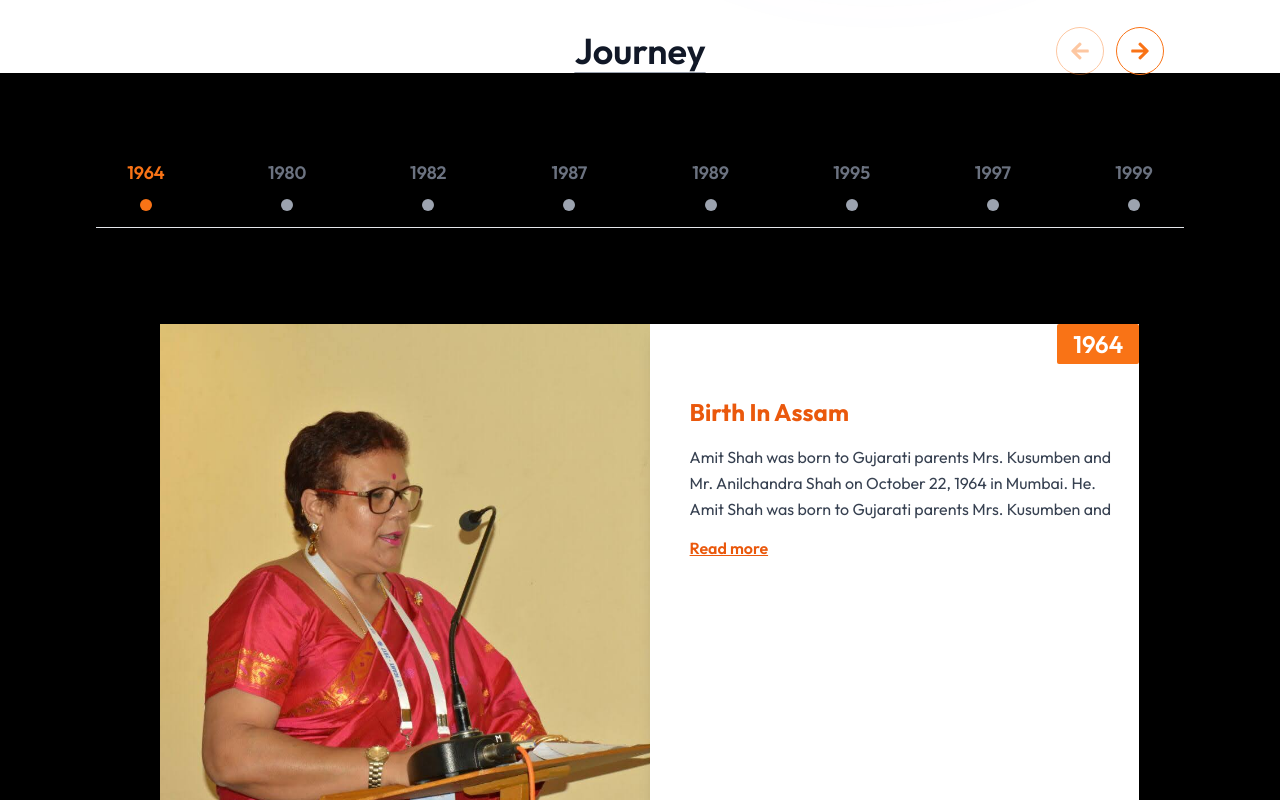
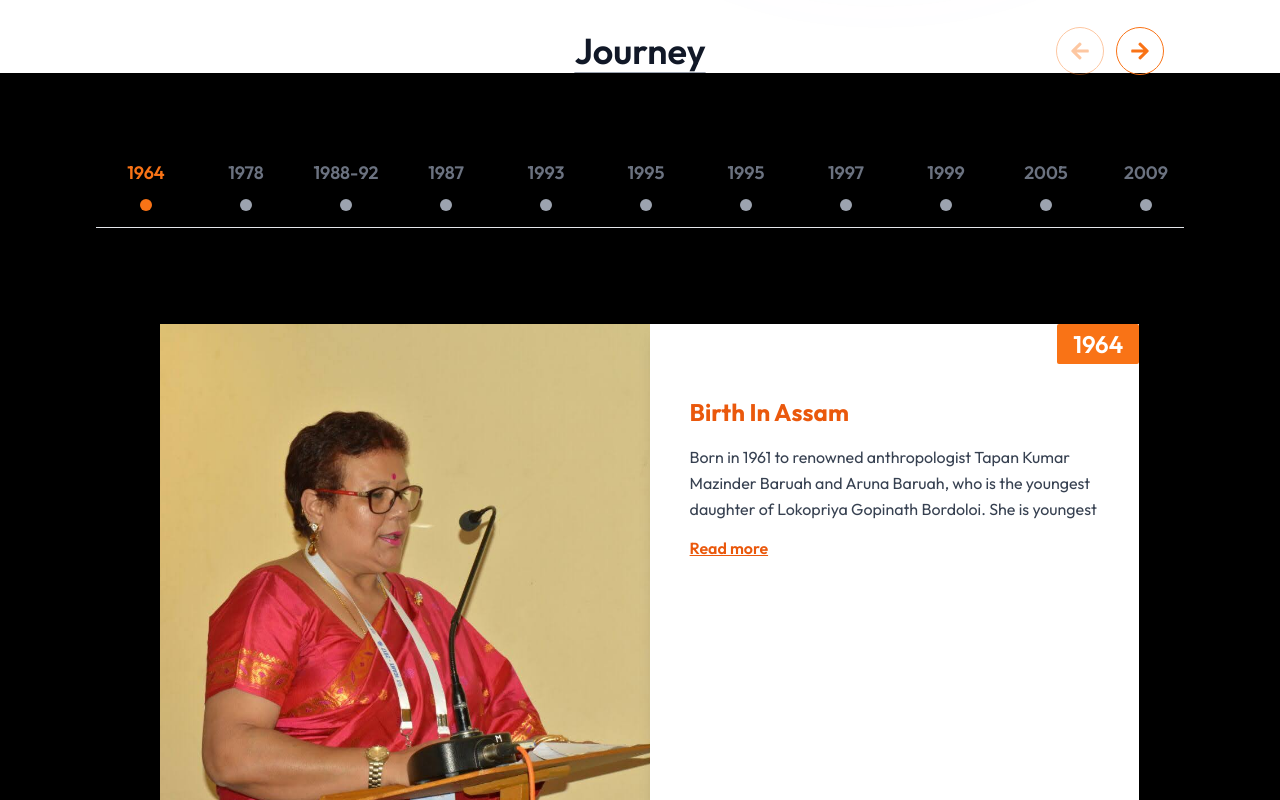
Before and after one commit to KaranbirChakraborty14u/Port, a React (Vite) app: page / in a window 1280 px wide. Shown: the part 727-1527 px from the top of the page. Built offline with nearby package versions, Linux system fonts and the light colour scheme.

Commit message:
Changes in journey section

```diff
--- a/src/components/Journey.jsx
+++ b/src/components/Journey.jsx
@@ -9,21 +9,21 @@ const timelineDatas = [
     image: journeyPic,
     title: "Birth In Assam",
     description:
-      "Amit Shah was born to Gujarati parents Mrs. Kusumben and Mr. Anilchandra Shah on October 22, 1964 in Mumbai. He. Amit Shah was born to Gujarati parents Mrs. Kusumben and Mr. Anilchandra Shah on October 22, 1964 in Mumbai. Amit Shah was born to Gujarati parents Mrs. Kusumben and Mr. Anilchandra Shah on October 22, 1964 in Mumbai.",
+      "Born in 1961 to renowned anthropologist Tapan Kumar Mazinder Baruah and Aruna Baruah, who is the youngest daughter of Lokopriya Gopinath Bordoloi. She is youngest among four sibling. Most of her childhood was spent in Tezu where her father was posted.",
   },
   {
-    year: "1980",
+    year: "1978",
     image: journeyPic,
-    title: "Schooling Days",
+    title: "College Days",
     description:
-      "During his schooling, Amit Shah showed great interest in debates, history, and Indian politics, During his schooling, Amit Shah showed great interest in debates, history, and Indian politics,During his schooling, Amit Shah showed great interest in debates, history, and Indian politics ",
+      "In 1978 Dr Sunita Changkakati joined Cotton College to enrol herself in B.A with Hons in Political Science. During College she was actively involved in the Assam Andolan Movement. She was part of the key youth brigades.",
   },
   {
-    year: "1982",
+    year: "1988-92",
     image: journeyPic,
-    title: "College Life",
+    title: "PhD",
     description:
-      "In 1982, he joined college and began taking active interest in student organizations and social work. During his schooling, Amit Shah showed great interest in debates, history, and Indian politics,During his schooling, Amit Shah showed great interest in debates, history, and Indian politics",
+      "She completed her PhD in Political science from Guahati University where dissertation was on “Impact of Urbanisation & Modernisation in the tribal villages of Assam. A comparative study of Rabha tribes in Odalbakra & Rajapara Villages”. As part of her research, she spent a lot of time in villages of Odalbakra and Rajapara studying & researching their ways of life especially the cultural, religious and socio-economic aspects.",
   },
   {
     year: "1987",
@@ -33,11 +33,11 @@ const timelineDatas = [
       "Amit Shah started his political journey through student wings and gradually became known for his leadership. During his schooling, Amit Shah showed great interest in debates, history, and Indian politics,During his schooling, Amit Shah showed great interest in debates, history, and Indian politics",
   },
   {
-    year: "1989",
+    year: "1993",
     image: journeyPic,
-    title: "Major Breakthrough",
+    title: "Professional Career",
     description:
-      "By 1989, Amit Shah had become a recognizable name in his constituency.During his schooling, Amit Shah showed great interest in debates, history, and Indian politics,During his schooling, Amit Shah showed great interest in debates, history, and Indian politics",
+      "In 1993 Dr Sunita joined District Primary Education Programme (Govt. of Asam) as a consultant and from there she moved to Assam Mahila Samata Society as a Gender consultany",
   },
   {
     year: "1995",
@@ -47,20 +47,77 @@ const timelineDatas = [
       "In 1995, he got a major opportunity in the state politics, marking the beginning of a new phase.During his schooling, Amit Shah showed great interest in debates, history, and Indian politics,During his schooling, Amit Shah showed great interest in debates, history, and Indian politics",
   },
   {
+    year: "1995",
+    image: journeyPic,
+    title: "CO Founding ACRD",
+    description:
+      "After working for a couple of years for different govt schemes, she realised that there is a need for a social platform through which she could work issues such as women empowerment, poverty, child rights at a grassroots level. These ideas gave birth to Assam Centre for Rural Development (ACRD),  an NGO Dr Sunita Changkakati co-founded with Dr. Lily Mazinder Baruah.",
+  },
+  {
     year: "1997",
     image: journeyPic,
-    title: "Leadership Roles",
+    title: "Executive Director",
     description:
-      "Amit Shah took up leadership roles and was acknowledged as a skilled strategist.During his schooling, Amit Shah showed great interest in debates, history, and Indian politics,During his schooling, Amit Shah showed great interest in debates, history, and Indian politics",
+      "After working in the capacity as a secretary of the organisation for the first 2 years, she was made the Executive Director. She worked in this capacity till 2014 growing the organisation leaps and bounds.",
   },
   {
     year: "1999",
     image: journeyPic,
-    title: "National Recognition",
+    title: "Vocational Training and Skill Development Centre",
     description:
-      "By 1999, he had earned national recognition in political circles. During his schooling, Amit Shah showed great interest in debates, history, and Indian politicsDuring his schooling, Amit Shah showed great interest in debates, history, and Indian politicsDuring his schooling, Amit Shah showed great interest in debates, history, and Indian politics",
+      "In 1999 she started a training centre named VTSDC in Chayani Borduar area which mainly focused on livelihood and skill development of the villagers.",
+  },
+  {
+    year: "2005",
+    image: journeyPic,
+    title: "Author",
+    description:
+      "In 2005 Dr Sunita started here journey as a author with her first book called Surya Kalanka, a collection of three Assamese short stories. This started a decades long passion on writing different books. Prior to this book she had already been writing on various social issues on different local newspapers as a columnist.",
+  },
+  {
+    year: "2009",
+    image: journeyPic,
+    title: "Navajeevan",
+    description:
+      "Navajeevan Rehabilitation Home was started in 2009 under ACRD to act as a shelter home for all the trafficked victims from various different districts of Assam. Navajeevan has been a huge success where so far more than 200 trafficked victims have been rehabilitated. The girls in Navajeevan are given various different training and education to make sure that the trafficked victims are taken well care of and have the capacity to lead a normal life. Navajeevan is also registered as a Children’s Home under Juvenile Justice Act.",
+  },
+  {
+    year: "2014",
+    image: journeyPic,
+    title: "BJP",
+    description:
+      "In 2014 Dr Sunita joined Bharatiya Janata Party inspired by the passion and leadership of Hon PM Shri Narendra Modi. She wanted to be part of the social change under Narendra Modi where she could serve her nation in even a bigger way.",
+  },
+  {
+    year: "2017–2023",
+    image: journeyPic,
+    title: "Leadership in Child Rights & Public Advocacy",
+    description: `
+      Dr. Sunita was appointed as the Chairperson of the Assam State Commission for Protection of Child Rights (ASCPCR).
+      Under her leadership, the commission intervened in over 500 cases involving child abuse, child marriage, and trafficking.
+      Several workshops were also conducted on the New Education Policy, child trafficking, and the Right to Education (RTE).
+
+      Key issues addressed as Chairperson since 2017:
+      1. Child Rights Violation cases
+      2. Protection of Children from Sexual Offences (POCSO) cases
+      3. Child Labour cases
+      4. Corporal Punishment cases
+      5. Child Marriage cases
+      6. Children in Need of Care and Protection (CNCP)
+      7. Right to Education (RTE) cases
+      8. Child Trafficking, Missing, and Abduction cases
+      9. Other cases: Cyber-crime, conflict with law, substance abuse, illegal adoption
+    `,
+  },
+  {
+    year: "2024",
+    image: journeyPic,
+    title: "Chandraprabha Saikiani Award",
+    description:
+      "She was chosen to be the recipient of Chandraprabha Saikiani Award for Social Work for women and children for the year 2024 by the Govt. of Assam on Bishnu Rabha Diwas, 2024.",
   },
 ];
+
 
 const Journey = () => {
 
```
